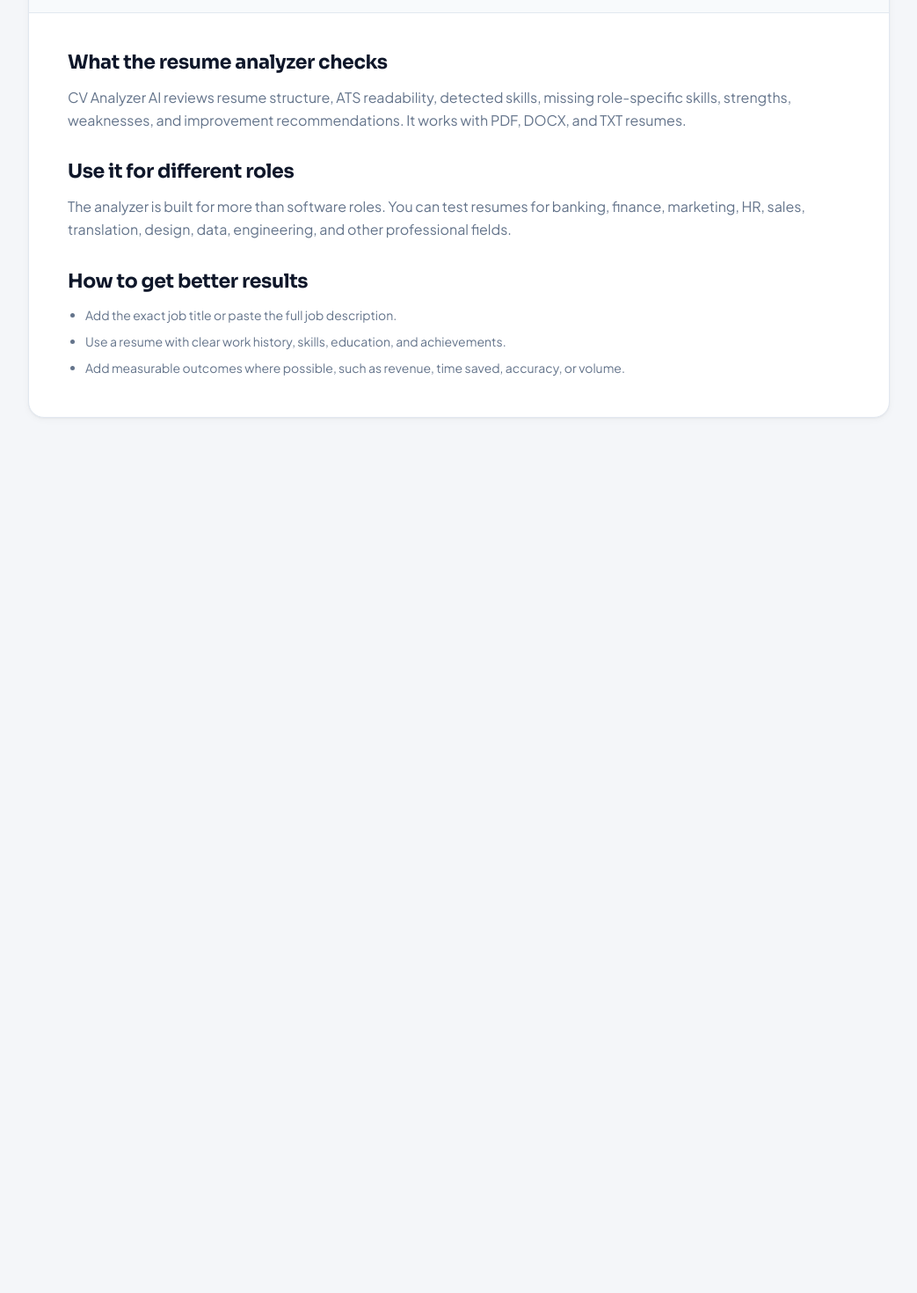
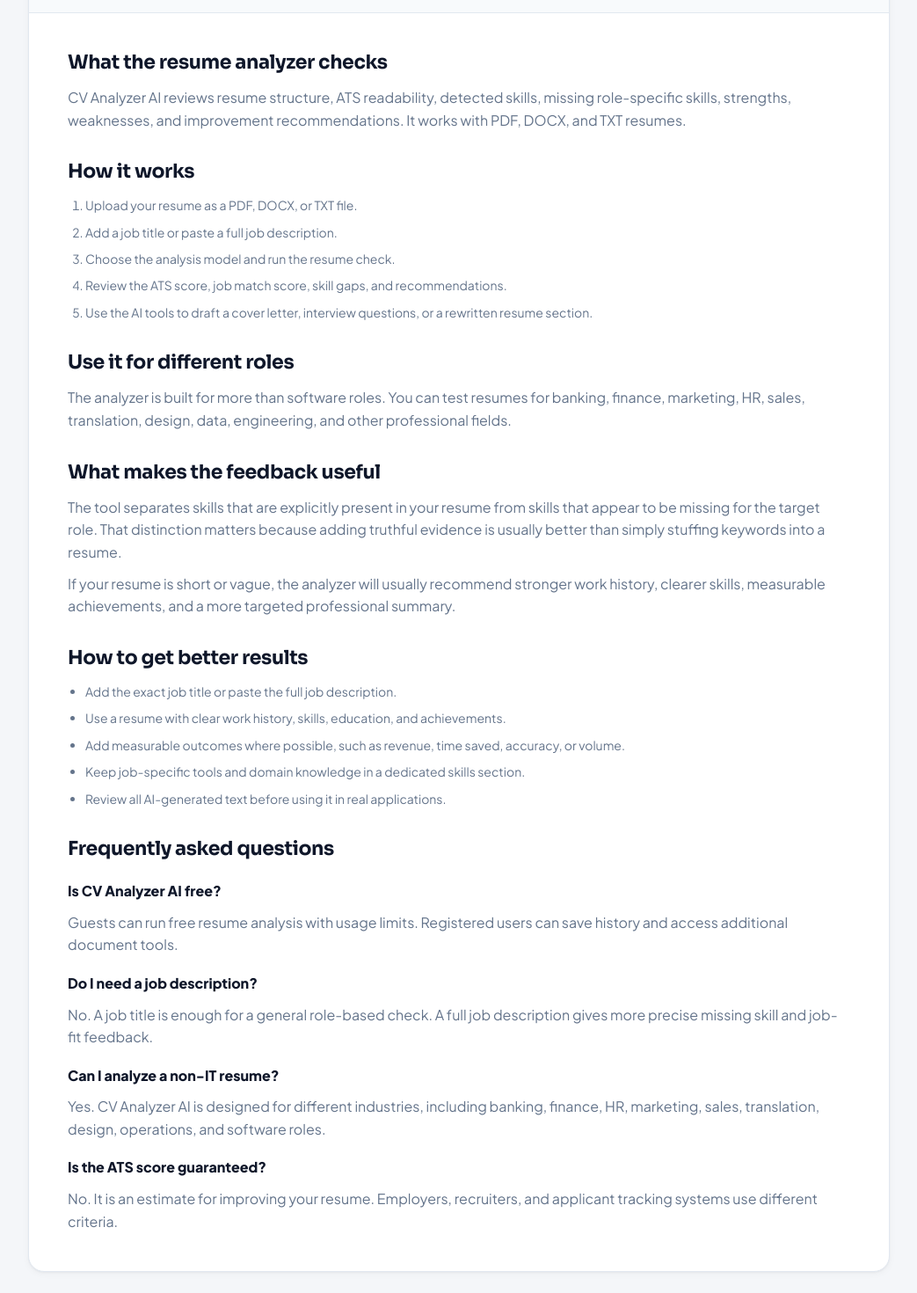
Before and after one commit to DavidArsenyan/cv-analyzer-ai, a Next.js app in the folder frontend/: page /free-resume-analyzer in a window 1280 px wide. Shown: the part 428-1898 px from the top of the page at 88% size, without its empty margins (118-1161 px from the left). Before the commit the page ends 927 px from the top, so only its background shows below. Built offline with nearby package versions, Linux system fonts and the light colour scheme; no server answers.

Commit message:
Expand free resume analyzer SEO page

```diff
--- a/frontend/app/free-resume-analyzer/page.tsx
+++ b/frontend/app/free-resume-analyzer/page.tsx
@@ -8,18 +8,88 @@ export const metadata: Metadata = {
 };
 
 export default function FreeResumeAnalyzerPage() {
+  const faqJsonLd = {
+    "@context": "https://schema.org",
+    "@type": "FAQPage",
+    mainEntity: [
+      {
+        "@type": "Question",
+        name: "Is CV Analyzer AI free to use?",
+        acceptedAnswer: {
+          "@type": "Answer",
+          text: "CV Analyzer AI offers free resume analysis for guests with usage limits. Creating an account lets you save analysis history and use additional career document tools.",
+        },
+      },
+      {
+        "@type": "Question",
+        name: "What file formats are supported?",
+        acceptedAnswer: {
+          "@type": "Answer",
+          text: "The resume analyzer supports PDF, DOCX, and TXT files up to the upload size limit shown in the app.",
+        },
+      },
+      {
+        "@type": "Question",
+        name: "Can I use it without a full job description?",
+        acceptedAnswer: {
+          "@type": "Answer",
+          text: "Yes. You can enter only a job title, such as banking, marketing manager, data analyst, translator, or frontend developer. A full job description usually gives more specific feedback.",
+        },
+      },
+      {
+        "@type": "Question",
+        name: "Does the ATS score guarantee a job interview?",
+        acceptedAnswer: {
+          "@type": "Answer",
+          text: "No. The ATS score is practical guidance for improving clarity, structure, and role fit. It does not guarantee interviews, job offers, or employer decisions.",
+        },
+      },
+    ],
+  };
+  const appJsonLd = {
+    "@context": "https://schema.org",
+    "@type": "SoftwareApplication",
+    name: "CV Analyzer AI",
+    applicationCategory: "BusinessApplication",
+    operatingSystem: "Web",
+    url: "https://cvanalyzerai.com/free-resume-analyzer",
+    offers: {
+      "@type": "Offer",
+      price: "0",
+      priceCurrency: "USD",
+    },
+  };
+
   return (
     <SeoPage
       eyebrow="Free Resume Analyzer"
       title="Free AI resume analyzer for practical resume feedback"
       description="Upload a resume, add a job title or job description, and get clear feedback before you apply."
     >
+      <script
+        type="application/ld+json"
+        dangerouslySetInnerHTML={{ __html: JSON.stringify(appJsonLd) }}
+      />
+      <script
+        type="application/ld+json"
+        dangerouslySetInnerHTML={{ __html: JSON.stringify(faqJsonLd) }}
+      />
       <section>
         <h2>What the resume analyzer checks</h2>
         <p>
           CV Analyzer AI reviews resume structure, ATS readability, detected skills, missing role-specific skills,
           strengths, weaknesses, and improvement recommendations. It works with PDF, DOCX, and TXT resumes.
         </p>
+      </section>
+      <section>
+        <h2>How it works</h2>
+        <ol>
+          <li>Upload your resume as a PDF, DOCX, or TXT file.</li>
+          <li>Add a job title or paste a full job description.</li>
+          <li>Choose the analysis model and run the resume check.</li>
+          <li>Review the ATS score, job match score, skill gaps, and recommendations.</li>
+          <li>Use the AI tools to draft a cover letter, interview questions, or a rewritten resume section.</li>
+        </ol>
       </section>
       <section>
         <h2>Use it for different roles</h2>
@@ -29,12 +99,49 @@ export default function FreeResumeAnalyzerPage() {
         </p>
       </section>
       <section>
+        <h2>What makes the feedback useful</h2>
+        <p>
+          The tool separates skills that are explicitly present in your resume from skills that appear to be missing
+          for the target role. That distinction matters because adding truthful evidence is usually better than simply
+          stuffing keywords into a resume.
+        </p>
+        <p>
+          If your resume is short or vague, the analyzer will usually recommend stronger work history, clearer skills,
+          measurable achievements, and a more targeted professional summary.
+        </p>
+      </section>
+      <section>
         <h2>How to get better results</h2>
         <ul>
           <li>Add the exact job title or paste the full job description.</li>
           <li>Use a resume with clear work history, skills, education, and achievements.</li>
           <li>Add measurable outcomes where possible, such as revenue, time saved, accuracy, or volume.</li>
+          <li>Keep job-specific tools and domain knowledge in a dedicated skills section.</li>
+          <li>Review all AI-generated text before using it in real applications.</li>
         </ul>
+      </section>
+      <section>
+        <h2>Frequently asked questions</h2>
+        <h3>Is CV Analyzer AI free?</h3>
+        <p>
+          Guests can run free resume analysis with usage limits. Registered users can save history and access additional
+          document tools.
+        </p>
+        <h3>Do I need a job description?</h3>
+        <p>
+          No. A job title is enough for a general role-based check. A full job description gives more precise missing
+          skill and job-fit feedback.
+        </p>
+        <h3>Can I analyze a non-IT resume?</h3>
+        <p>
+          Yes. CV Analyzer AI is designed for different industries, including banking, finance, HR, marketing, sales,
+          translation, design, operations, and software roles.
+        </p>
+        <h3>Is the ATS score guaranteed?</h3>
+        <p>
+          No. It is an estimate for improving your resume. Employers, recruiters, and applicant tracking systems use
+          different criteria.
+        </p>
       </section>
     </SeoPage>
   );
--- a/frontend/app/globals.css
+++ b/frontend/app/globals.css
@@ -2285,12 +2285,20 @@ li strong { color: var(--text1); font-weight: 700; }
   letter-spacing: -0.4px;
 }
 
+.seo-content h3 {
+  margin-top: 8px;
+  font-size: 16px;
+  font-weight: 800;
+  color: var(--text1);
+}
+
 .seo-content p,
 .seo-content li {
   color: var(--text2);
 }
 
-.seo-content ul {
+.seo-content ul,
+.seo-content ol {
   margin: 0;
   padding-left: 20px;
 }
```
